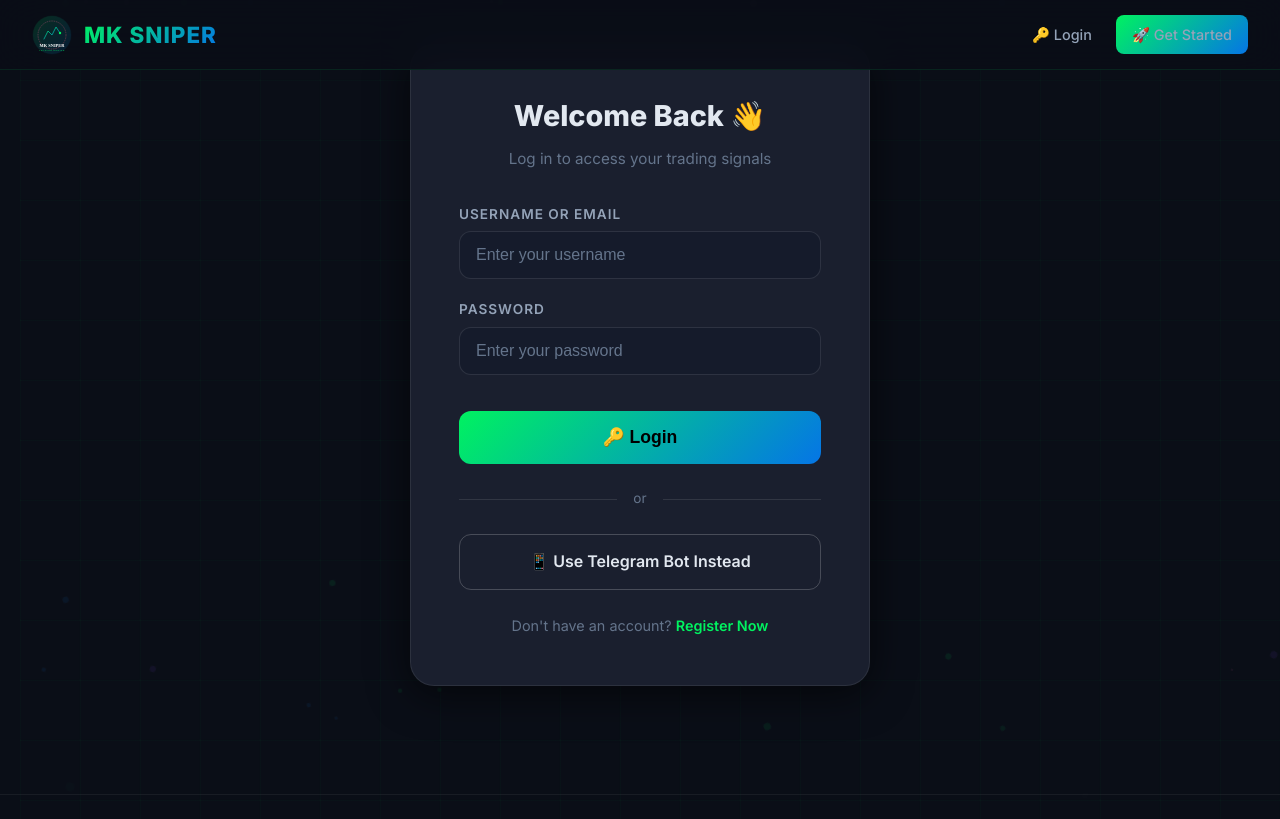
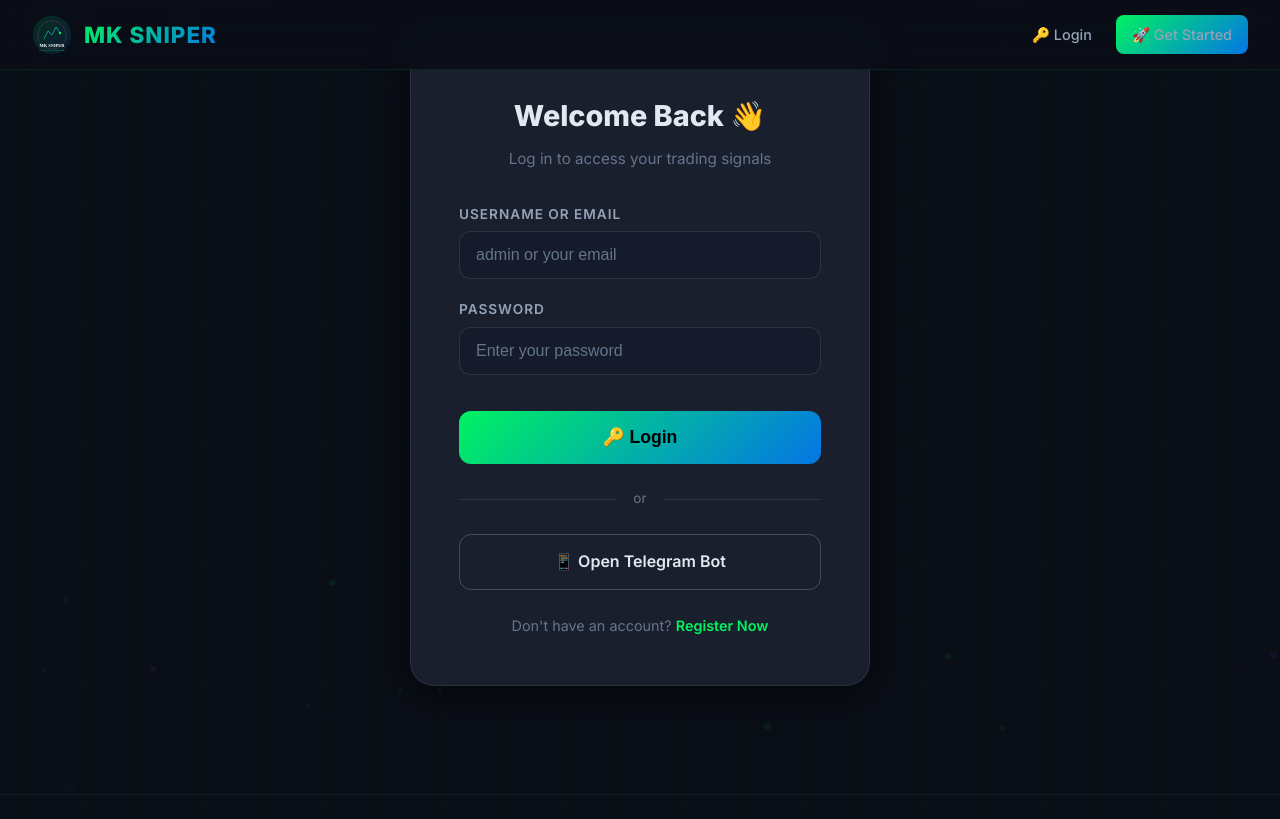
Before and after one commit to Mkyou-lab/appbot2, a Flask app: page /login in a window 1280 px wide. Shown: the top 819 px of the page. Run offline with Flask 3, Linux system fonts and the light colour scheme; some libraries are stand-ins or nearby versions.

Commit message:
Update login.html

```diff
--- a/templates/login.html
+++ b/templates/login.html
@@ -10,7 +10,7 @@
         <form method="POST" action="{{ url_for('login_page') }}">
             <div class="form-group">
                 <label>Username or Email</label>
-                <input type="text" name="username" class="form-control" placeholder="Enter your username" required>
+                <input type="text" name="username" class="form-control" placeholder="admin or your email" required>
             </div>
             <div class="form-group">
                 <label>Password</label>
@@ -21,8 +21,8 @@
 
         <div class="auth-divider">or</div>
 
-        <a href="https://t.me/MKSniperBot" target="_blank" class="btn btn-secondary btn-block">
-            📱 Use Telegram Bot Instead
+        <a href="https://t.me/{{ config.get('ADMIN_USERNAME','Mkg12333').replace('@','') }}" target="_blank" class="btn btn-secondary btn-block">
+            📱 Open Telegram Bot
         </a>
 
         <div class="auth-footer">
```
